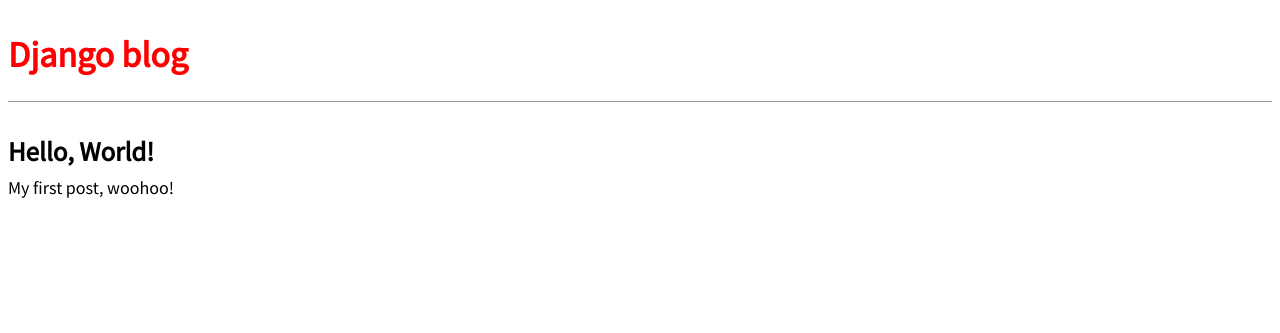
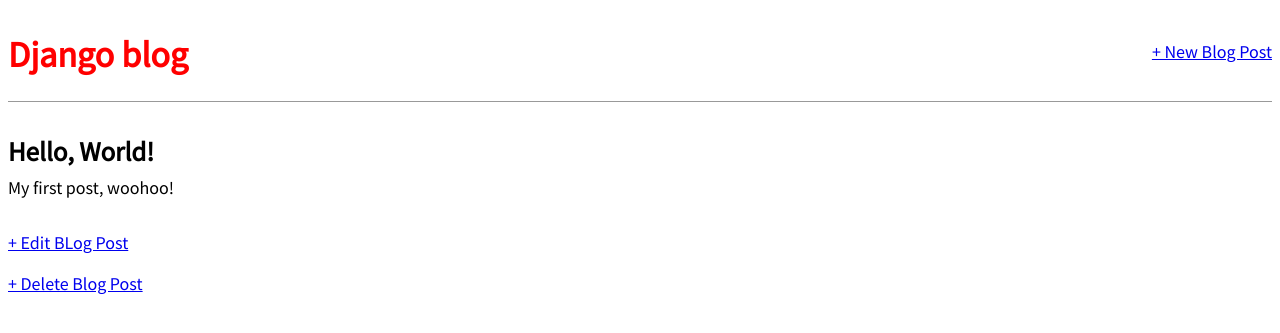
Before and after one commit to navarreteeduardo/blog, a Django app: page /post/1/ in a window 1280 px wide. Shown: the top 333 px of the page. Run offline with Django 4.2, Linux system fonts and the light colour scheme; data comes from the database, SQL or seed files in the repository; both versions use the stored data as it was after the commit.

Commit message:
acualizar CRUD

```diff
--- a/blog/templates/blog/base.html
+++ b/blog/templates/blog/base.html
@@ -12,10 +12,15 @@
     <link rel="stylesheet" href="{% static 'css/base.css' %}">
 </head>
     <body>
+        <div>
             <header>
+                <div class="nav-left">
                     <h1><a href="{% url 'home' %}">Django blog</a></h1>
+                </div>
+                <div class="nav-right">
+                    <a href="{% url 'post_new' %}">+ New Blog Post</a>
+                </div>
             </header>
-    <div>
             {% block content %}
             {% endblock content %}
         </div>
--- a/blog/templates/blog/post_detail.html
+++ b/blog/templates/blog/post_detail.html
@@ -6,4 +6,7 @@
     <h2>{{ post.title }}</h2>
     <p>{{ post.body }}</p>
 </div>
+
+<p><a href="{% url 'post_edit' post.pk %}">+ Edit BLog Post</a></p>
+<p><a href="{% url 'post_delete' post.pk %}">+ Delete Blog Post</a></p>
 {% endblock content %}
--- a/blog/urls.py
+++ b/blog/urls.py
@@ -1,8 +1,11 @@
 # blog/urls.py
 from django.urls import path
-from .views import BlogListView, BlogDetailView
+from .views import BlogListView, BlogDetailView, BlogCreateView, BlogUpdateView, BlogDeleteView
 
 urlpatterns = [
+    path("post/new/", BlogCreateView.as_view(), name="post_new"),
     path("post/<int:pk>/", BlogDetailView.as_view(), name="post_detail"),
+    path("post/<int:pk>/edit", BlogUpdateView.as_view(), name="post_edit"),
+    path("post/<int:pk>/delete", BlogDeleteView.as_view(), name="post_delete"),
     path("", BlogListView.as_view(), name="home"),
 ]
--- a/blog/views.py
+++ b/blog/views.py
@@ -1,6 +1,11 @@
+# blog/views.py
 from django.shortcuts import render
 from django.views.generic import ListView, DetailView
+from django.views.generic.edit import CreateView, UpdateView, DeleteView
+from django.urls import reverse_lazy
+
 from .models import Post
+
 
 class BlogListView(ListView):
     model = Post
@@ -9,3 +14,18 @@ class BlogListView(ListView):
 class BlogDetailView(DetailView):
     model = Post
     template_name = "blog/post_detail.html"
+
+class BlogCreateView(CreateView):
+    model = Post
+    template_name = "blog/post_new.html"
+    fields = ["title", "author", "body"]
+
+class BlogUpdateView(UpdateView):
+    model = Post
+    template_name = "blog/post_edit.html"
+    fields = ["title", "body", "author"]
+
+class BlogDeleteView(DeleteView):
+    model = Post
+    template_name = "blog/post_delete.html"
+    success_url = reverse_lazy("home")
```
Also changed, not shown: blog/templates/blog/post_delete.html (added, +10 -0 lines), blog/templates/blog/post_edit.html (added, +11 -0 lines), blog/templates/blog/post_new.html (added, +10 -0 lines), blog/tests.py (+31 -0 lines), db.sqlite3. Lines whose indentation alone changed are shown as unchanged.
